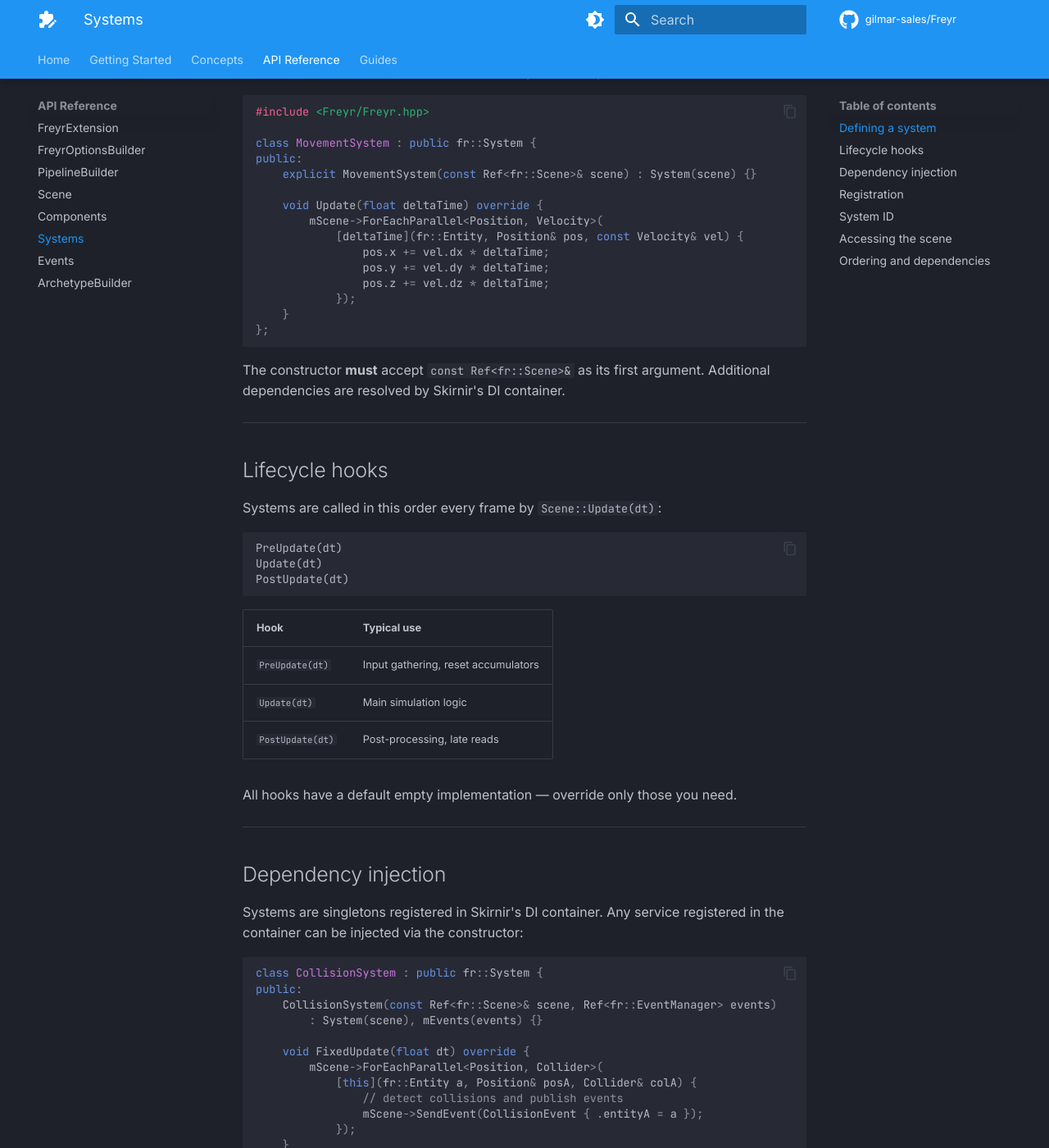
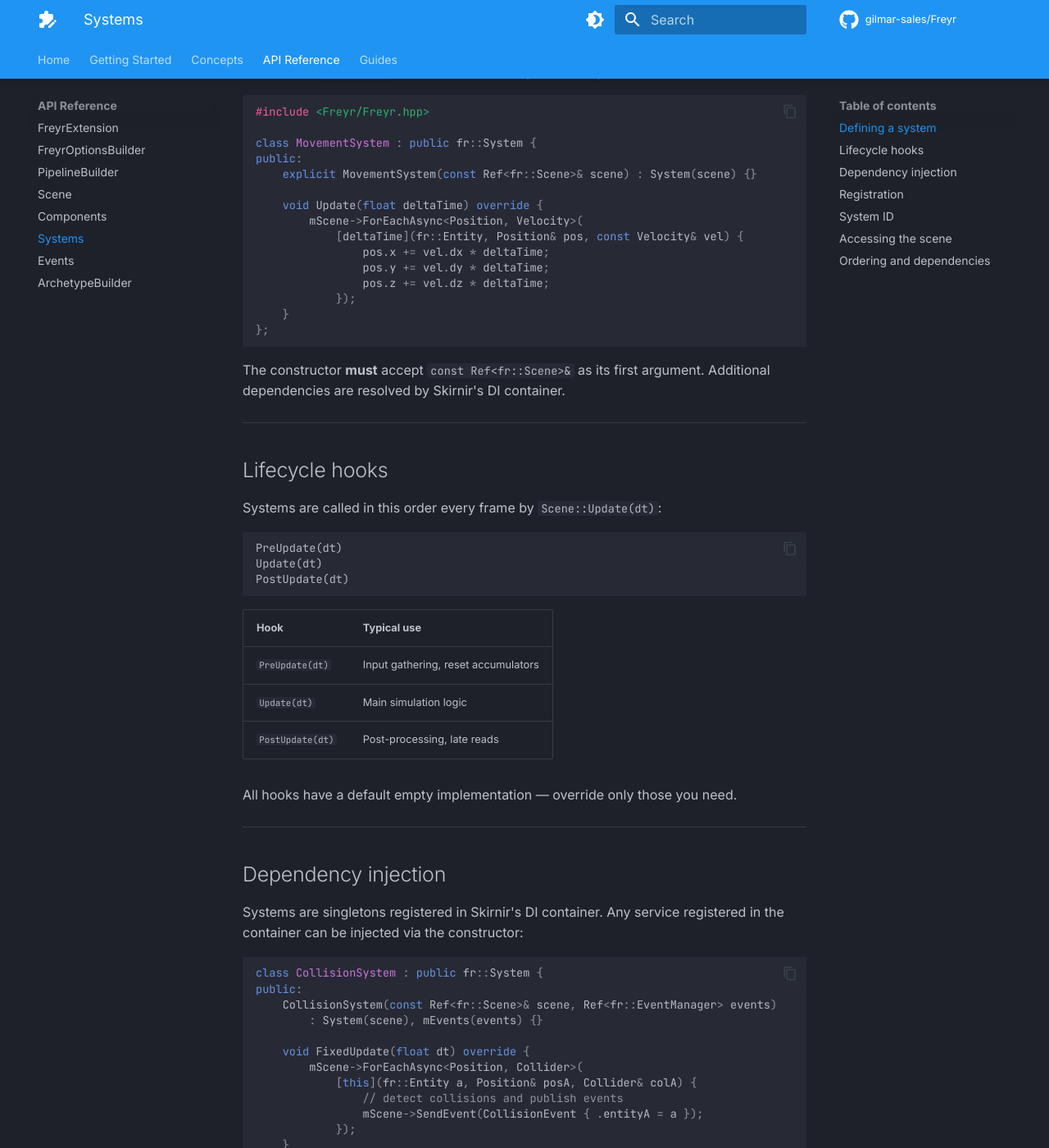
Before and after one commit to gilmar-sales/Freyr, an MkDocs documentation site: the page built from docs/api/systems.md, in a window 1280 px wide and 1400 px high, scrolled down 321 px. Shown: the whole window at 82% size. Built offline with MkDocs 1.6.1 and Material for MkDocs 9.7.7, drawn with Linux system fonts in a browser that asks for light colours; comment, search, counter and statistics services are not loaded; some of the changed text lies outside the part shown.

Commit message:
docs(base): update documentation

```diff
--- a/docs/api/systems.md
+++ b/docs/api/systems.md
@@ -16,7 +16,7 @@ public:
     explicit MovementSystem(const Ref<fr::Scene>& scene) : System(scene) {}
 
     void Update(float deltaTime) override {
-        mScene->ForEachParallel<Position, Velocity>(
+        mScene->ForEachAsync<Position, Velocity>(
             [deltaTime](fr::Entity, Position& pos, const Velocity& vel) {
                 pos.x += vel.dx * deltaTime;
                 pos.y += vel.dy * deltaTime;
@@ -61,7 +61,7 @@ public:
         : System(scene), mEvents(events) {}
 
     void FixedUpdate(float dt) override {
-        mScene->ForEachParallel<Position, Collider>(
+        mScene->ForEachAsync<Position, Collider>(
             [this](fr::Entity a, Position& posA, Collider& colA) {
                 // detect collisions and publish events
                 mScene->SendEvent(CollisionEvent { .entityA = a });
@@ -131,4 +131,4 @@ void Update(float dt) override {
 
 Systems run in registration order, sequentially. If `SystemB` depends on results produced by `SystemA`, register `SystemA` first.
 
-For data dependencies *within* a system, use `ForEach` (sequential) rather than `ForEachParallel` when the callback reads from other entities.
+For data dependencies *within* a system, use `ForEach` (sequential) rather than `ForEachAsync` when the callback reads from other entities.
```
Also changed, not shown: docs/guides/parallel-processing.md (+1 -1 lines), docs/guides/profiling.md (+1 -1 lines), docs/index.md (+1 -1 lines).
